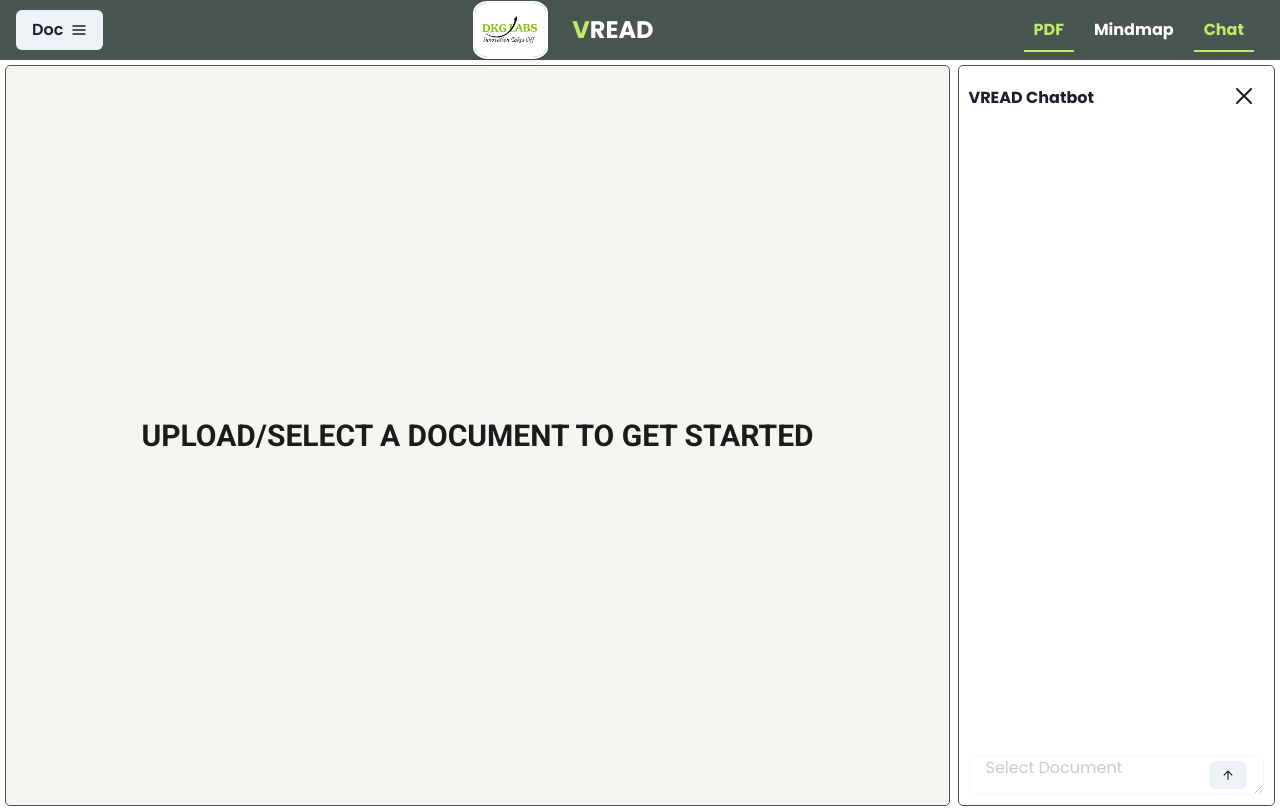
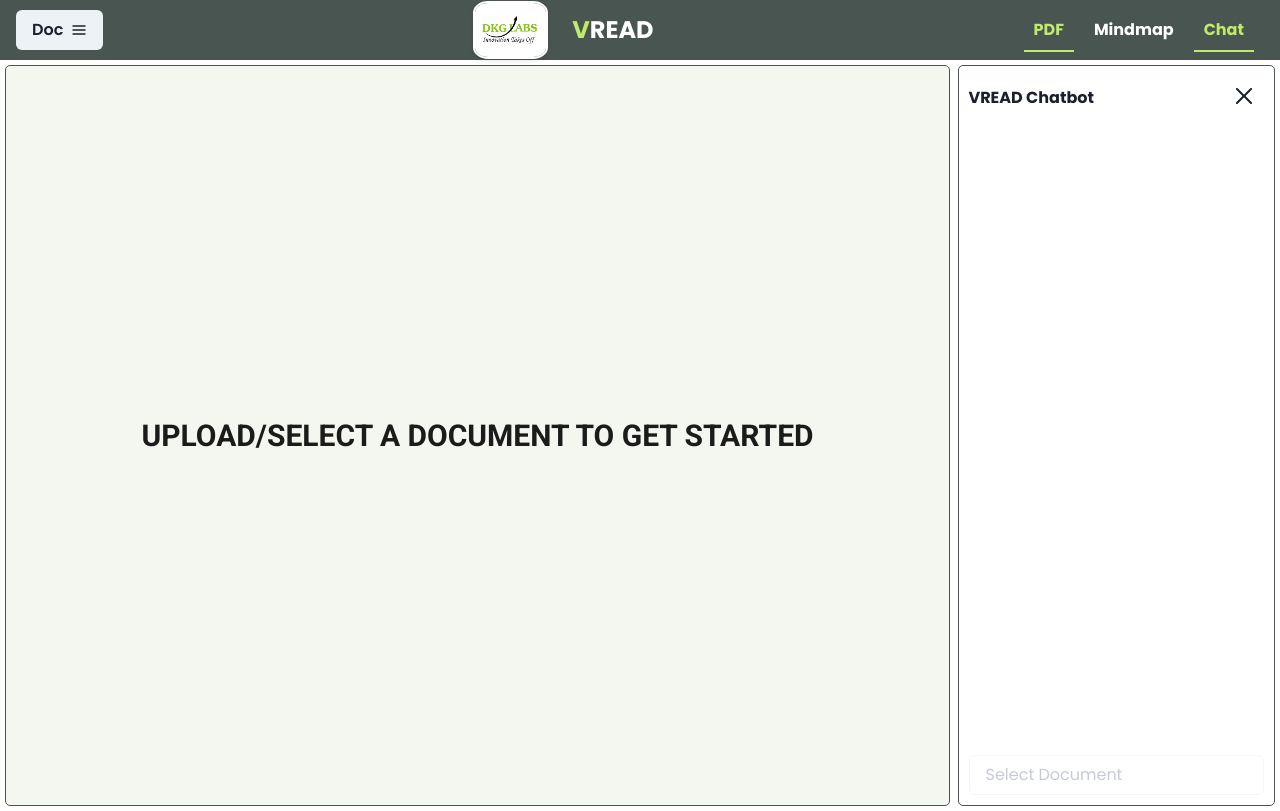
Before and after one commit to aviral5079/Langchain-mindmap-frontend, a React (Create React App) app: page / in a window 1280 px wide. Built offline with nearby package versions, Linux system fonts and the light colour scheme.

Commit message:
word-cloud and chat component ui changed

```diff
--- a/src/actions/chatsActions.js
+++ b/src/actions/chatsActions.js
@@ -5,7 +5,7 @@ const fetchChatResponseRequest = () => ({
   type: types.FETCH_CHAT_RESPONSE_REQUEST,
 });
 
-const fetchChatResponseSuccess = (chat) => ({
+export const fetchChatResponseSuccess = (chat) => ({
   type: types.FETCH_CHAT_RESPONSE_SUCCESS,
   payload: { chat },
 });
--- a/src/components/ChatInput.js
+++ b/src/components/ChatInput.js
@@ -1,6 +1,9 @@
 import React, { useState } from "react";
 import { connect, useDispatch } from "react-redux";
-import { getMessageResponse } from "../actions/chatsActions";
+import {
+  getMessageResponse,
+  fetchChatResponseSuccess,
+} from "../actions/chatsActions";
 import { manualMindmap } from "../actions/mindmapActions";
 import {
   InputGroup,
@@ -26,6 +29,12 @@ const ChatInput = ({ currentDocument, getMessageResponse }) => {
           const page_numbers = secondLine.split(" ").map(Number);
           console.log(currentDocument, page_numbers);
           setMessage("");
+          const chatbotMessage = {
+            role: "chatbot",
+            message: "Creating Manual Mindmap ...",
+          };
+          const chat = [chatbotMessage];
+          dispatch(fetchChatResponseSuccess(chat));
           await dispatch(manualMindmap(currentDocument, page_numbers));
         }
       } else {
@@ -39,24 +48,33 @@ const ChatInput = ({ currentDocument, getMessageResponse }) => {
     }
   };
 
+  const handleChange = (e) => {
+    setMessage(e.target.value);
+    const lines = e.target.value.split("\n").length;
+    e.target.rows = Math.min(4, Math.max(1, lines));
+  };
+
+  const handleKeyDown = (e) => {
+    if (e.key === "Enter" && !e.shiftKey) {
+      getResponse(e);
+    }
+  };
+
   return (
     <InputGroup size="md">
-      <Input
-        as="textarea"
-        rows={4}
+      <Textarea
         placeholder={currentDocument ? "Enter question" : "Select Document"}
         disabled={currentDocument ? false : true}
         value={message}
-        onChange={(e) => {
-          setMessage(e.target.value);
+        onChange={handleChange}
+        onKeyDown={handleKeyDown}
+        rows={1}
+        resize="none"
+        style={{
+          overflowY: "auto",
+          maxHeight: "10rem",
         }}
-        resize="vertical"
       />
-      <InputRightElement width="4.5rem">
-        <Button h="1.75rem" size="sm" onClick={getResponse}>
-          <ArrowUpIcon />
-        </Button>
-      </InputRightElement>
     </InputGroup>
   );
 };
--- a/src/components/WordCloud.js
+++ b/src/components/WordCloud.js
@@ -1,4 +1,4 @@
-import React, { useState } from "react";
+import React, { useState, useEffect } from "react";
 import { connect } from "react-redux";
 import {
   Heading,
@@ -28,32 +28,47 @@ const options = {
 
 const WordCloud = ({ words, nodeTitle, isContentLoading, content }) => {
   const [queryWord, setQueryWord] = useState("");
+  const [isRendering, setIsRendering] = useState(true);
+
+  useEffect(() => {
+    const timeout = setTimeout(() => {
+      setIsRendering(false);
+    }, 5000);
+
+    return () => clearTimeout(timeout);
+  }, []);
 
   const handleWordClick = (word, event) => {
     setQueryWord(word.text);
   };
 
+  words.sort((a, b) => b.value - a.value);
+
   return (
     <>
+      {isRendering ? (
+        <SkeletonText mt="4" noOfLines={4} spacing="4" skeletonHeight="2" />
+      ) : (
         <ReactWordcloud
           className="word-cloud"
           options={options}
           size={size}
-        words={words?.slice(0, 40)}
+          words={words?.slice(0, 20)}
           callbacks={{
             onWordClick: handleWordClick,
           }}
         />
+      )}
       <Heading size="md" textAlign="center">
-        {nodeTitle ? nodeTitle.length > 50 ? `${nodeTitle.substr(0, 50)} ...` : nodeTitle : "Node"}
+        {nodeTitle
+          ? nodeTitle.length > 50
+            ? `${nodeTitle.substr(0, 50)} ...`
+            : nodeTitle
+          : "Node"}
       </Heading>
       <Heading size="md" mb={4} textAlign="center">
         Word Cloud
       </Heading>
-      {isContentLoading && (
-        <SkeletonText mt="4" noOfLines={4} spacing="4" skeletonHeight="2" />
-      )}
-      {!isContentLoading && (
       <Box className="scrollable-container" maxH="48vh" overflowY="auto">
         <Stack spacing={4} direction="column">
           {content?.map((data, index) => {
@@ -91,7 +106,6 @@ const WordCloud = ({ words, nodeTitle, isContentLoading, content }) => {
           })}
         </Stack>
       </Box>
-      )}
     </>
   );
 };
```
Lines whose indentation alone changed are shown as unchanged.
